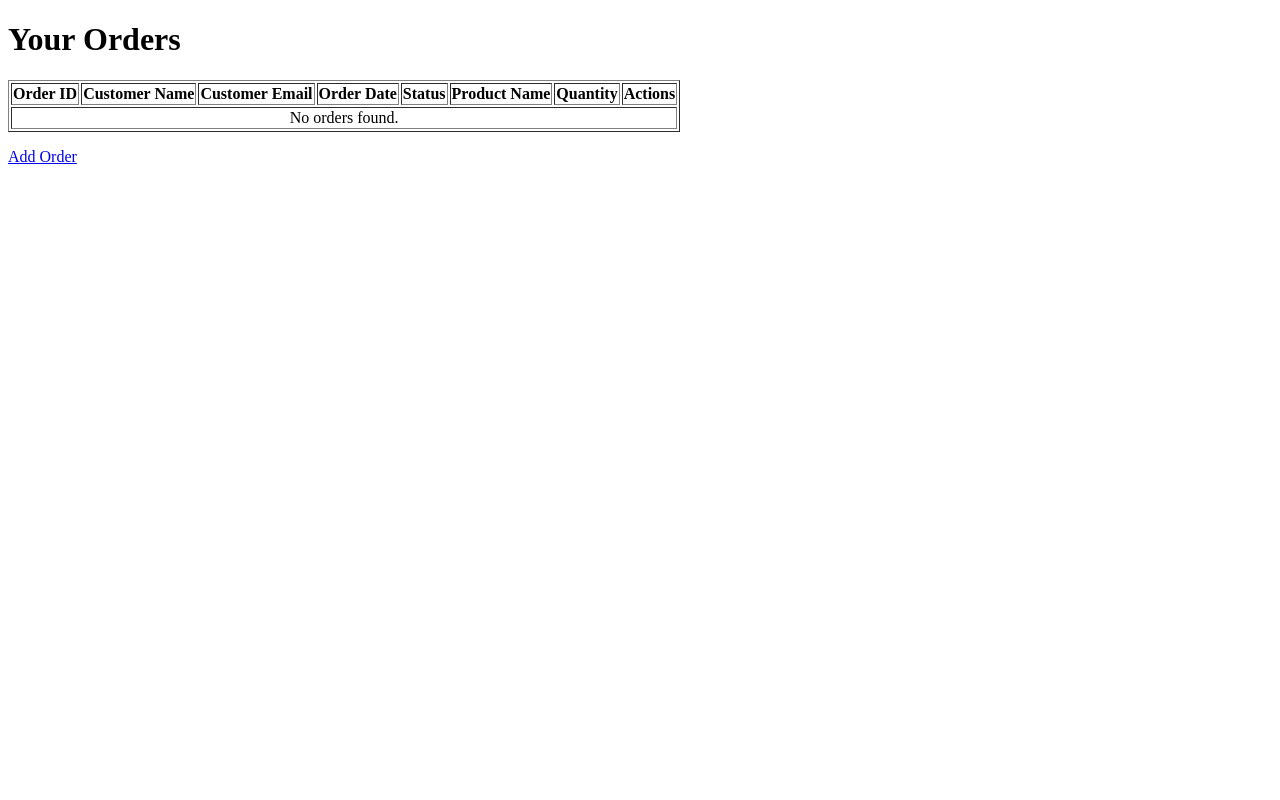
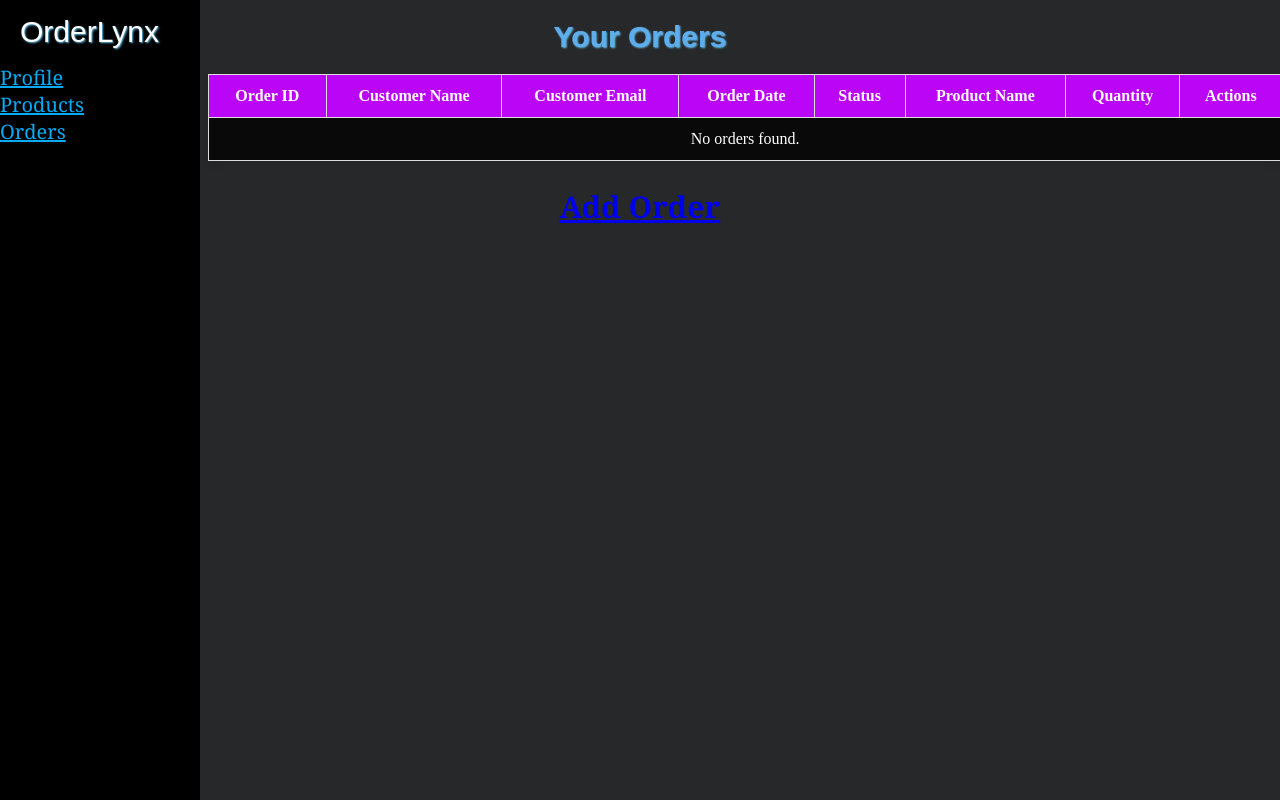
Before and after one commit to munagalachandu/dbms-1, a Flask app: page /orders in a window 1280 px wide. Run offline with Flask 3, Linux system fonts and the light colour scheme; the visitor is signed in with stand-in values (Sample User, id 1); data that the repository does not hold is empty; some libraries are stand-ins or nearby versions.

Commit message:
Update orders.html

```diff
--- a/templates/orders.html
+++ b/templates/orders.html
@@ -4,10 +4,89 @@
     <meta charset="UTF-8">
     <meta name="viewport" content="width=device-width, initial-scale=1.0">
     <title>Your Orders</title>
+    <style>
+        .navbar {
+    position: fixed;
+    left: 0;
+    top: 0;
+    background-color: black;
+    color: #30D5C8;
+    height: 100%;
+    width: 200px;
+}
+.navbar-title{
+        font-family: 'Oswald', sans-serif;
+        padding: 15px 20px;
+        color: white;
+        text-decoration: none;
+        font-size: 30px;
+        display:block;
+        text-shadow: 1px 1px 2px rgb(97, 190, 233);
+}
+.nav-links{
+    font-family: 'Georgia', serif;
+    font-size: 20px;
+    color: #07aaf5;
+    text-align: left;
+    vertical-align: middle;
+}
+         body{
+                background-color:  #272829;
+            }
+            h1 {
+                  font-family: 'Oswald', sans-serif;
+                  font-weight: bold;
+                  color: #5faded;
+                  text-align: center;
+                  font-size: 30px;
+                  text-shadow: 1px 1px 2px rgb(97, 190, 233);
+            }
+  table {
+
+    width: 85%;
+    margin-left:200px;
+    border-collapse: collapse;
+    box-shadow: 0 4px 8px rgba(0, 0, 0, 0.1);
+  }
+
+  th, td {
+    padding: 12px 15px;
+    border: 1px solid #ddd;
+  }
+
+  th {
+    background-color: #bb05f7;
+    color: white;
+  }
+  td{
+    background-color: #0a0909;
+    color: white;
+  }
+
+  tr:hover {
+    background-color: #d1e7dd;
+  }
+  h2{
+    font-family: 'Georgia', serif;
+              color: white;
+              text-align: center;
+              font-size: 30px;
+  }
+</style>
+
+    </style>
 </head>
 <body>
     <h1>Your Orders</h1>
-
+    <nav class="navbar">
+        <a href="#" class="navbar-title">OrderLynx</a>
+    <a class="nav-links" href="{{url_for('profile')}}" alt="profile">Profile</a>
+    <br>
+    <a class="nav-links"href="{{url_for('products')}}"alt="products">Products</a>
+    <br>
+    <a class="nav-links"href="{{url_for('orders')}}"alt="orders">Orders</a>
+    <br>
+    </nav>
     <table border="1">
         <thead>
             <tr>
@@ -46,6 +125,6 @@
         </tbody>
     </table>
 
-    <p><a href="{{ url_for('addorder') }}">Add Order</a></p>
+    <h2><a href="{{ url_for('addorder') }}">Add Order</a></h2>
 </body>
 </html>
```
